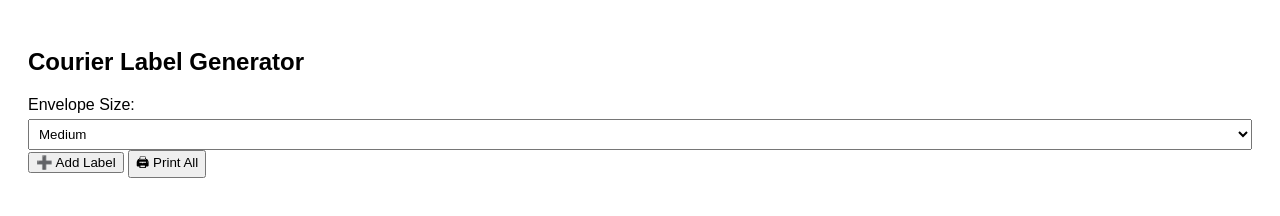
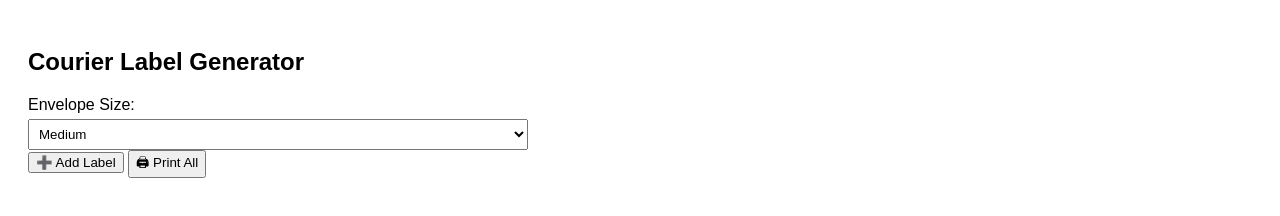
Before and after one commit to Fg-28/CourierApp, a website: page CourierApp/Public/index.html in a window 1280 px wide. Drawn offline with Linux system fonts and the light colour scheme; no server answers.

Commit message:
Update index.html

```diff
--- a/CourierApp/Public/index.html
+++ b/CourierApp/Public/index.html
@@ -15,7 +15,8 @@
 
     input[type="text"], select {
       margin-top: 5px;
-      width: 100%;
+      width: 80%;
+      max-width: 500px;
       padding: 6px;
       box-sizing: border-box;
     }
```
